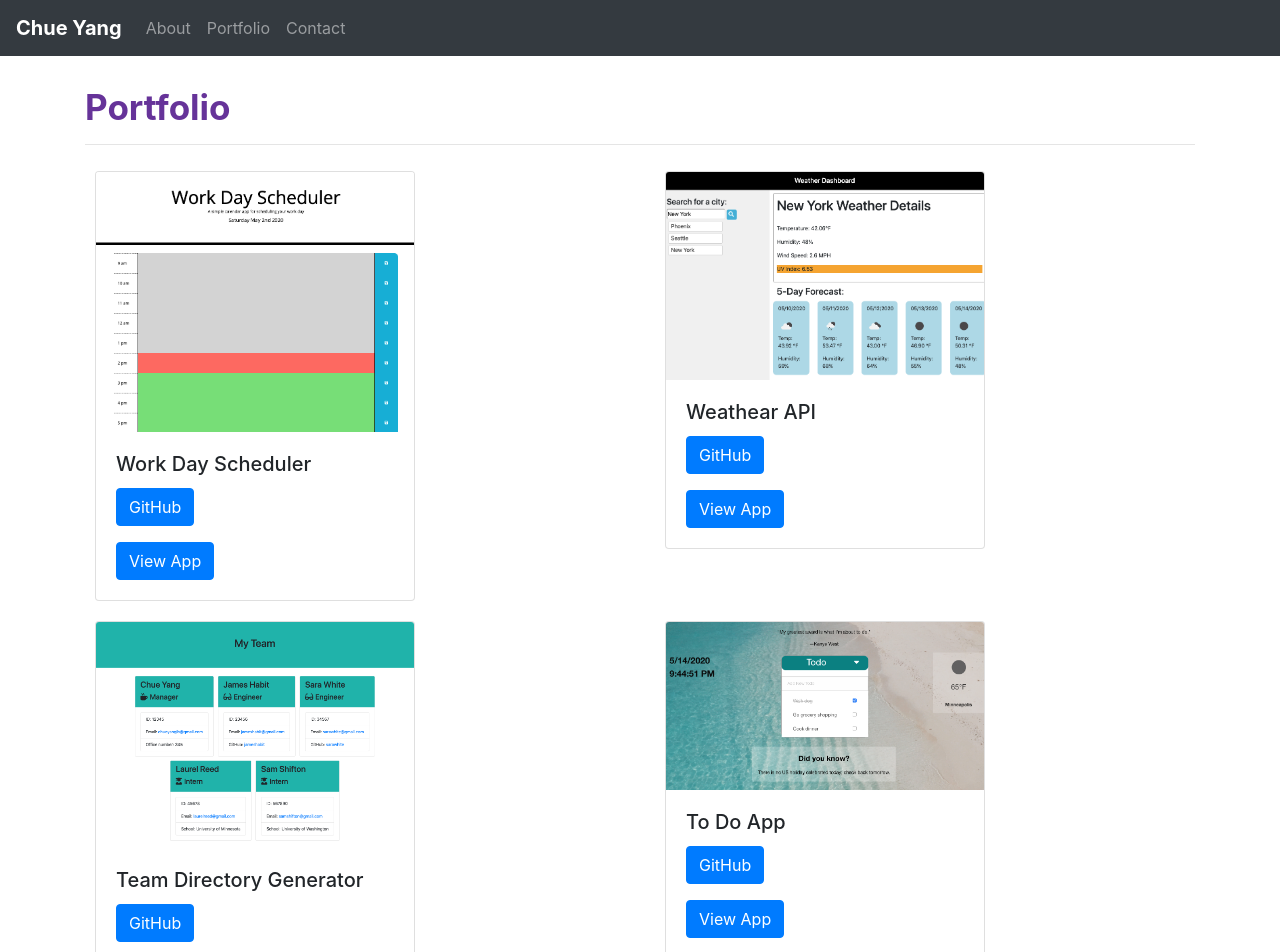
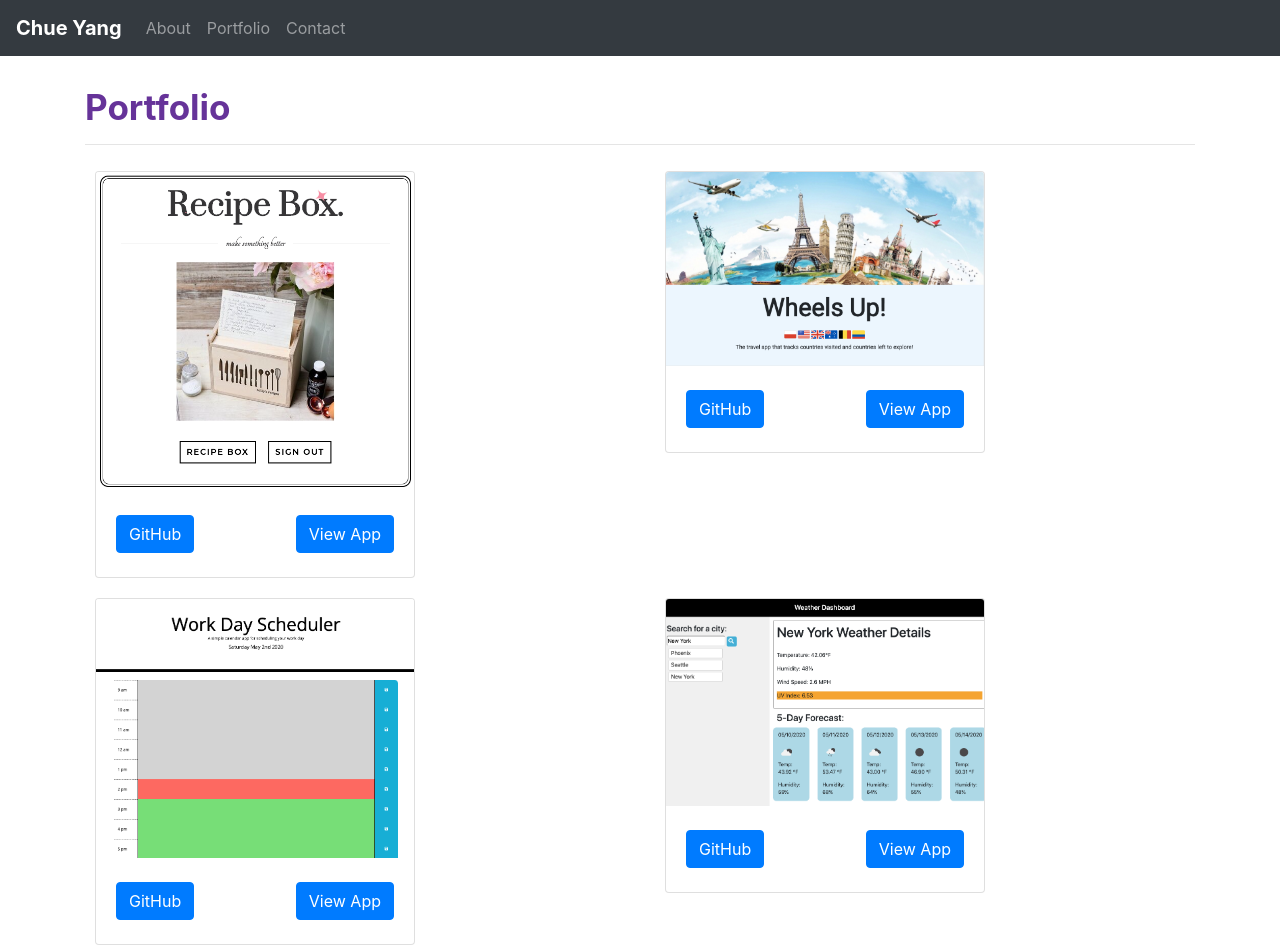
Before and after one commit to chueny/Portfolio_react, a React (Create React App) app: page /Portfolio in a window 1280 px wide. Shown: the top 952 px of the page. Built offline with nearby package versions, Linux system fonts and the light colour scheme.

Commit message:
added 2 projects and updated about me

```diff
--- a/src/App.js
+++ b/src/App.js
@@ -4,7 +4,7 @@ import NavTabs from "./components/NavTabs";
 import About from "./components/About";
 import Projects from "./components/Project";
 import Contact from "./components/Contact";
-import Footer from "./components/Footer";
+// import Footer from "./components/Footer";
 
 function App() {
   return (
@@ -16,7 +16,7 @@ function App() {
         <Route path="/Portfolio" exact component ={Projects} />
         <Route path="/Contact" exact component={Contact} />
         </Switch>
-        <Footer />
+        {/* <Footer /> */}
     </Router>
   );
 }
--- a/src/components/About.js
+++ b/src/components/About.js
@@ -29,13 +29,15 @@ function About() {
 
         <div className="col-md-9 col-xs-9">
           <p>
-            I am currently working on a certificate in Full Stack Development at
-            the University of Minnesota. Previously, I worked in operations
-            manager positions and fell in love with tech and rapid prototyping
-            leading to my current pursuit of Full Stack Development as a career.
+            Having recently completed a certificate in Full Stack Development at
+            the University of Minnesota, I am seeking opportunities in software development. Skills acquire include HTML5, CSS3, Javascript, Bootstrap, SQL, MangoDB, Git, and React.
+
           </p>
           <p>
-            My favorite experiences at work has been in a makerspace, learning
+            My background is in operations and project management.  Previously,
+            I managed a makerspace at the University of Washington where I fell in
+            love with tech and rapid prototyping leading to my pursuit of Full Stack Development
+            as a career.  My favorite experiences at work has been in a makerspace, learning
             and playing with new rapid prototyping technologies (3D printing,
             laser cutting, physical computing, AR/VR, soldering, milling, and
             woodshop tools). When I had access to the makerspace, I tinkered
--- a/src/components/App.css
+++ b/src/components/App.css
@@ -16,6 +16,7 @@ font-weight: bold;
     font-size: 35px;
 };
 
+
 img {
     width: 207.5px;
     height: 220px;
--- a/src/components/Project.js
+++ b/src/components/Project.js
@@ -14,7 +14,7 @@ function Projects(props) {
 
   return (
 
-    <div style={{ height: "150vh"}} className="container">
+    <div style={{ height: "200vh"}} className="container">
             <h1 style={styleObj}>
               Portfolio
             </h1>
@@ -25,12 +25,12 @@ function Projects(props) {
           <div class="col-md-6">
             <div className="card" style={{ width: "20rem", margin: "10px" }}>
               <img className="card-img-top" src={require(`../images/${project.image}`)} alt="Card image cap" />
-              <div className="card-body">
-                <h5 className="card-title">{project.title}</h5>
-                <a href={project.gitLink} className="btn btn-primary">
+              <div className="card-body d-flex justify-content-center my-1">
+                {/* <h5 className="card-title">{project.title}</h5> */}
+                <a href={project.gitLink} className="btn btn-primary" style={{ color: "light gray"}} >
                   GitHub
                 </a>
-                <p></p>
+                <hr></hr>
                 <a href={project.appLink} className="btn btn-primary">
                   View App
                 </a>
--- a/src/components/projects.json
+++ b/src/components/projects.json
@@ -1,13 +1,27 @@
 [
-    {
-      "id": 1,
+  {
+    "id": 1,
+    "title": "Recipe Box",
+    "image": "recipebox.png",
+    "gitLink": "https://github.com/chueny/Recipe-Journal",
+    "appLink": "https://project-3-recipe-box.herokuapp.com/"
+  },
+  {
+    "id": 2,
+    "title": "Wheels Up",
+    "image": "Wheels-Up.png",
+    "gitLink": "https://github.com/chueny/Wheels-Up",
+    "appLink": "https://wheels-up.herokuapp.com/"
+  },
+  {
+      "id": 3,
       "title": "Work Day Scheduler",
       "image": "scheduler.png",
       "gitLink": "https://github.com/chueny/WorkDayScheduler",
       "appLink": "https://chueny.github.io/WorkDayScheduler/"
     },
     {
-      "id": 2,
+      "id": 4,
       "title": "Weathear API",
       "image": "WeatherAPI.png",
       "gitLink": "https://github.com/chueny/WeatherApp",
@@ -15,27 +29,27 @@
     },
     {
       "id": 3,
+      "title": "To Do App",
+      "image": "toDoApp.png",
+      "gitLink": "https://github.com/chueny/InspirationalToDo",
+      "appLink": "https://chueny.github.io/InspirationalToDo/"
+    },
+    {
+      "id": 4,
       "title": "Team Directory Generator",
       "image": "teamGenerator.png",
       "gitLink": "https://github.com/chueny/CLI-Employee-Summary",
       "appLink": "https://chueny.github.io/CLI-Employee-Summary/"
     },
     {
-        "id": 4,
-        "title": "To Do App",
-        "image": "toDoApp.png",
-        "gitLink": "https://github.com/chueny/InspirationalToDo",
-        "appLink": "https://chueny.github.io/InspirationalToDo/"
-    },
-    {
-        "id": 5,
+        "id": 6,
         "title": "Note Taker",
         "image": "NoteTaker.png",
         "gitLink": "https://github.com/chueny/Note-Taker-Express",
         "appLink": "https://morning-retreat-67874.herokuapp.com/"
     },
     {
-        "id": 6,
+        "id": 7,
         "title": "Eat Da Burger",
         "image": "burger.png",
         "gitLink": "https://github.com/chueny/Burger",
```
Also changed, not shown: src/images/recipebox.png (added).
